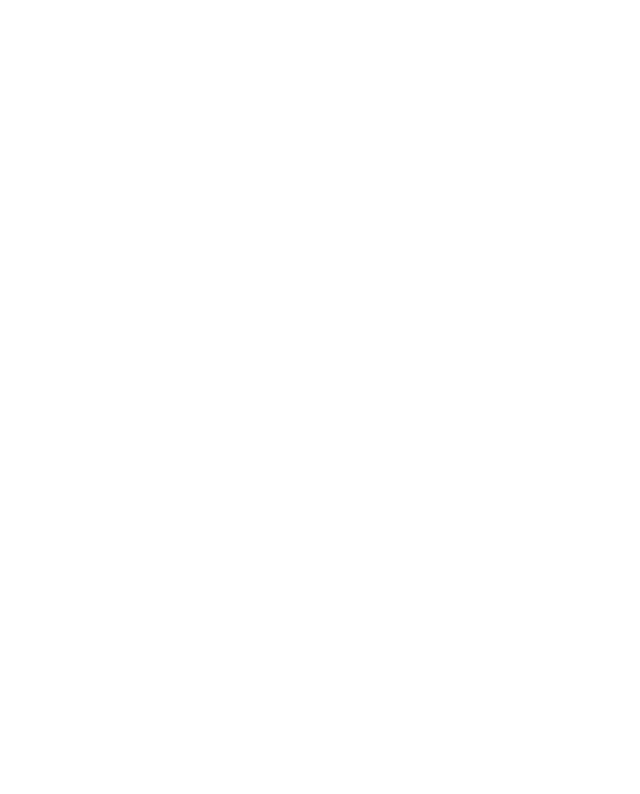
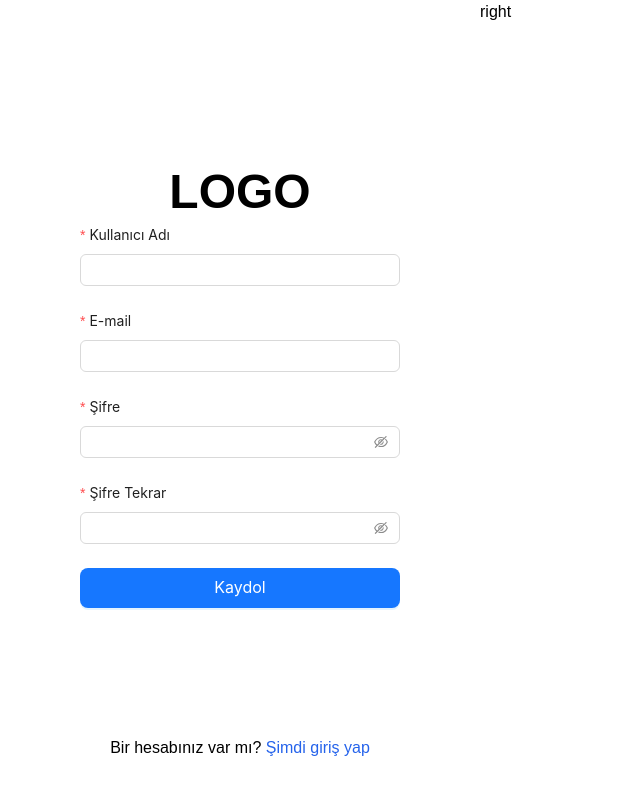
Before and after one commit to eminbasbayan/pos-application-udemy, a React (Create React App) app in the folder client/: page /register in a window 1280 px wide. Before the commit this address had no page. Shown: the top 794 px of the page, without its empty margins (0-640 px from the left). Built offline with nearby package versions, Linux system fonts and the light colour scheme.

Commit message:
register sayfası kurulumu

```diff
--- a/client/src/App.jsx
+++ b/client/src/App.jsx
@@ -1,4 +1,5 @@
 import { BrowserRouter, Routes, Route } from "react-router-dom";
+import Register from "./pages/auth/Register";
 import BillPage from "./pages/BillPage";
 import CartPage from "./pages/CartPage";
 import CustomerPage from "./pages/CustomerPage";
@@ -14,6 +15,7 @@
         <Route path="/bills" element={<BillPage />} />
         <Route path="/customers" element={<CustomerPage />} />
         <Route path="/statistic" element={<StatisticPage />} />
+        <Route path="/register" element={<Register />} />
       </Routes>
     </BrowserRouter>
   );
--- /dev/null
+++ b/client/src/pages/auth/Register.jsx
@@ -0,0 +1,83 @@
+import { Button, Form, Input } from "antd";
+import { Link } from "react-router-dom";
+
+const Register = () => {
+  return (
+    <div className="h-screen">
+      <div className="flex justify-between h-full">
+        <div className="xl:px-20 px-10 w-full flex flex-col h-full justify-center relative">
+          <h1 className="text-center text-5xl font-bold mb-2">LOGO</h1>
+          <Form layout="vertical">
+            <Form.Item
+              label="Kullanıcı Adı"
+              name={"username"}
+              rules={[
+                {
+                  required: true,
+                  message: "Kullanıcı Adı Alanı Boş Bırakılamaz!",
+                },
+              ]}
+            >
+              <Input />
+            </Form.Item>
+            <Form.Item
+              label="E-mail"
+              name={"email"}
+              rules={[
+                {
+                  required: true,
+                  message: "E-mail Alanı Boş Bırakılamaz!",
+                },
+              ]}
+            >
+              <Input />
+            </Form.Item>
+            <Form.Item
+              label="Şifre"
+              name={"password"}
+              rules={[
+                {
+                  required: true,
+                  message: "Şifre Alanı Boş Bırakılamaz!",
+                },
+              ]}
+            >
+              <Input.Password />
+            </Form.Item>
+            <Form.Item
+              label="Şifre Tekrar"
+              name={"passwordAgain"}
+              rules={[
+                {
+                  required: true,
+                  message: "Şifre Tekrar Alanı Boş Bırakılamaz!",
+                },
+              ]}
+            >
+              <Input.Password />
+            </Form.Item>
+            <Form.Item>
+              <Button
+                type="primary"
+                htmlType="submit"
+                className="w-full"
+                size="large"
+              >
+                Kaydol
+              </Button>
+            </Form.Item>
+          </Form>
+          <div className="flex justify-center absolute left-0 bottom-10 w-full">
+            Bir hesabınız var mı?&nbsp;
+            <Link to="/login" className="text-blue-600">
+              Şimdi giriş yap
+            </Link>
+          </div>
+        </div>
+        <div className="xl:w-4/6 min-w-[800px]">right</div>
+      </div>
+    </div>
+  );
+};
+
+export default Register;
```
